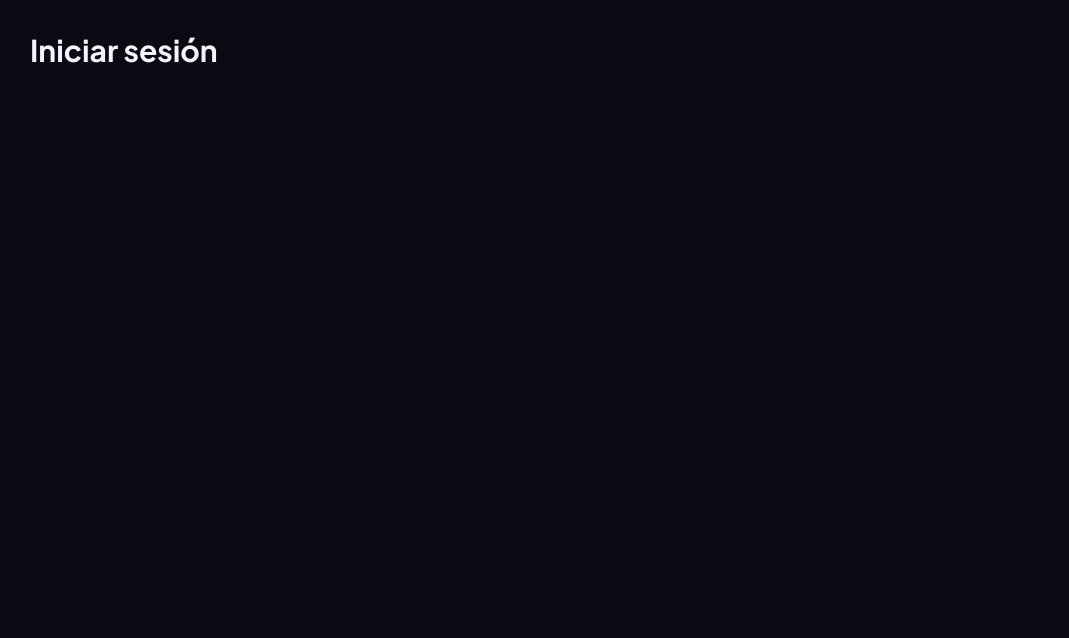
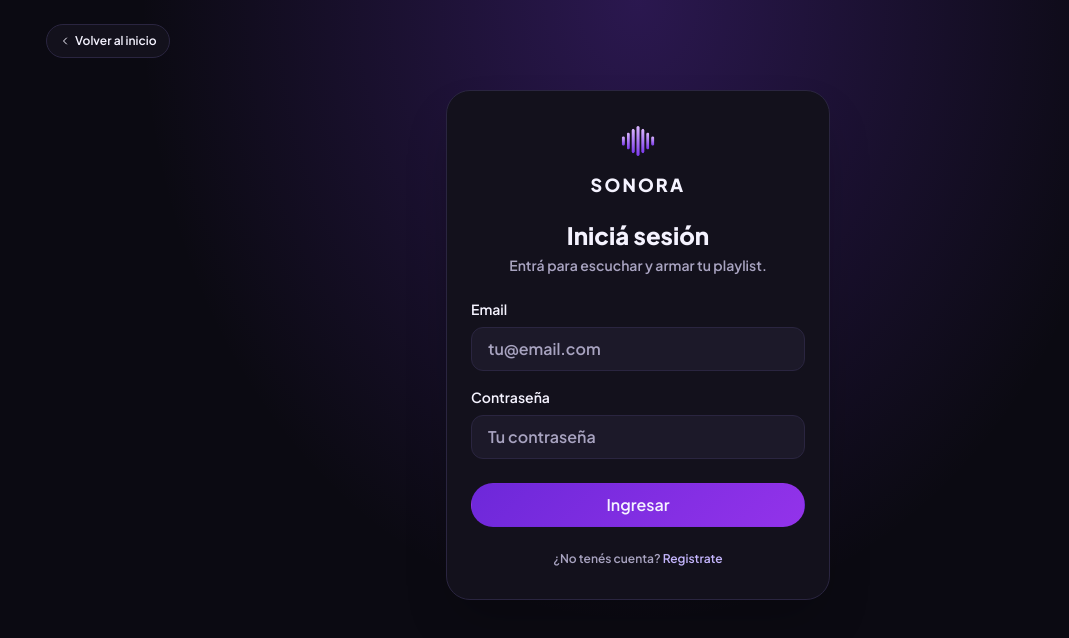
Before and after one commit to luciollanos1234-eng/sonora, a React (Vite) app: page /login in a window 1280 px wide. Shown: the top 638 px of the page, without its empty margins (2-1071 px from the left). Built offline with nearby package versions, Linux system fonts and the light colour scheme; no server answers.

Commit message:
feat(login): agrega tarjeta de inicio de sesión con react hook form

```diff
--- a/src/pages/Login.tsx
+++ b/src/pages/Login.tsx
@@ -0,0 +1,120 @@
+import { useForm } from "react-hook-form";
+import { Link } from "react-router-dom";
+import { FiChevronLeft } from "react-icons/fi";
+
+import { Logo } from "../components/ui/Logo";
+import { Button } from "../components/ui/Button";
+import { useAuth } from "../context/useAuth";
+
+interface LoginForm {
+  email: string;
+  password: string;
+}
+
+const Login = () => {
+  const { login } = useAuth();
+
+  const {
+    register,
+    handleSubmit,
+    formState: { errors },
+  } = useForm<LoginForm>();
+
+  const onSubmit = (data: LoginForm) => {
+    login(data.email, data.password);
+  };
+
+  const fieldClass = (hasError: boolean) => `
+    flex items-center gap-3 min-h-11 px-4
+    rounded-[var(--radius-control)] border bg-[var(--surface-2)]
+    focus-within:border-[var(--primary-light)]
+    ${hasError ? "border-[var(--danger)]" : "border-[var(--border)]"}
+  `;
+
+  const inputClass = `
+    w-full min-w-0 bg-transparent outline-none text-sm text-[var(--text)]
+    placeholder:text-[var(--text-muted)] focus-visible:outline-none
+  `;
+
+  return (
+    <main className="relative min-h-screen bg-[var(--bg)] px-4 py-6 text-[var(--text)] bg-[radial-gradient(ellipse_at_top,color-mix(in_srgb,var(--primary)_28%,transparent),transparent_55%)]">
+      <Link
+        to="/"
+        className="inline-flex items-center gap-1 rounded-[var(--radius-pill)] border border-[var(--border)] bg-[var(--surface)] px-3 py-2 text-xs font-semibold hover:bg-[var(--surface-2)] sm:ml-8"
+      >
+        <FiChevronLeft aria-hidden="true" />
+        Volver al inicio
+      </Link>
+
+      <section className="mx-auto mt-8 w-full max-w-sm rounded-[var(--radius-modal)] border border-[var(--border)] bg-[var(--surface)] px-6 py-8 shadow-2xl">
+        <div className="flex flex-col items-center text-center">
+          <Logo className="flex-col gap-2" />
+          <h1 className="mt-5 font-[var(--font-display)] text-2xl font-extrabold">
+            Iniciá sesión
+          </h1>
+          <p className="mt-1 text-sm text-[var(--text-muted)]">
+            Entrá para escuchar y armar tu playlist.
+          </p>
+        </div>
+
+        <form onSubmit={handleSubmit(onSubmit)} noValidate className="mt-6 flex flex-col gap-4">
+          <div className="flex flex-col gap-2">
+            <label htmlFor="email" className="text-sm font-semibold">
+              Email
+            </label>
+            <div className={fieldClass(!!errors.email)}>
+              <input
+                id="email"
+                type="email"
+                autoComplete="email"
+                placeholder="tu@email.com"
+                aria-invalid={!!errors.email}
+                className={inputClass}
+                {...register("email", {
+                  required: "Ingresá tu email",
+                  pattern: { value: /^\S+@\S+\.\S+$/, message: "Ingresá un email válido" },
+                })}
+              />
+            </div>
+            {errors.email && (
+              <p className="text-sm text-[var(--danger)]">{errors.email.message}</p>
+            )}
+          </div>
+
+          <div className="flex flex-col gap-2">
+            <label htmlFor="password" className="text-sm font-semibold">
+              Contraseña
+            </label>
+            <div className={fieldClass(!!errors.password)}>
+              <input
+                id="password"
+                type="password"
+                autoComplete="current-password"
+                placeholder="Tu contraseña"
+                aria-invalid={!!errors.password}
+                className={inputClass}
+                {...register("password", { required: "Ingresá tu contraseña" })}
+              />
+            </div>
+            {errors.password && (
+              <p className="text-sm text-[var(--danger)]">{errors.password.message}</p>
+            )}
+          </div>
+
+          <Button type="submit" className="mt-2 w-full rounded-[var(--radius-pill)]">
+            Ingresar
+          </Button>
+        </form>
+
+        <p className="mt-6 text-center text-xs text-[var(--text-muted)]">
+          ¿No tenés cuenta?{" "}
+          <Link to="/registro" className="font-semibold text-[var(--primary-text)] hover:underline">
+            Registrate
+          </Link>
+        </p>
+      </section>
+    </main>
+  );
+};
+
+export default Login;
--- a/src/routes/AppRouter.tsx
+++ b/src/routes/AppRouter.tsx
@@ -6,6 +6,7 @@ import Home from "../pages/Home";
 import Playlist from "../pages/Playlist";
 import About from "../pages/About";
 import NotFound from "../pages/NotFound";
+import Login from "../pages/Login";
 import { UIShowcase } from "../pages/UIShowcase";
 
 const Placeholder = ({ title }: { title: string }) => (
@@ -57,7 +58,7 @@ const AppRouter = () => {
         </Route>
 
         {/* Rutas sin Layout */}
-        <Route path="/login" element={<Placeholder title="Iniciar sesión" />} />
+        <Route path="/login" element={<Login />} />
         <Route path="/registro" element={<Placeholder title="Registro" />} />
       </Routes>
     </>
```
